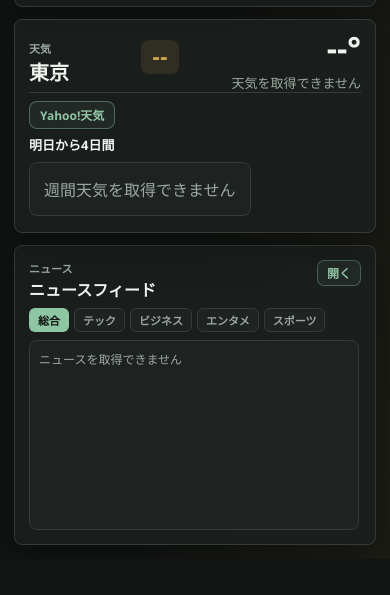
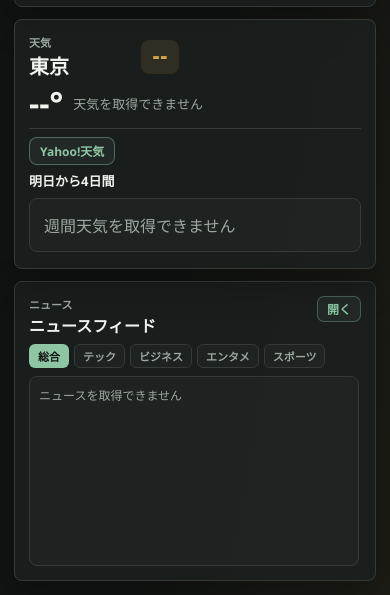
Before and after one commit to kazukittin/My_Homepage, a plain HTML site: page index.html in a window 390 px wide. Shown: the part 978-1573 px from the top of the page. Before the commit the page ends 1537 px from the top, so only its background shows below. Drawn offline with Linux system fonts and the light colour scheme; no server answers.

Commit message:
refactor: update weather card and weekly list layout with grid adjustments

```diff
--- a/index.html
+++ b/index.html
@@ -4,7 +4,7 @@
     <meta charset="utf-8">
     <meta name="viewport" content="width=device-width, initial-scale=1">
     <title>スタートページ</title>
-    <link rel="stylesheet" href="styles.css?v=20260618-header-layout">
+    <link rel="stylesheet" href="styles.css?v=20260618-weather-balance">
   </head>
   <body>
     <div class="app-shell">
--- a/styles.css
+++ b/styles.css
@@ -213,11 +213,21 @@ a {
 .weather-card {
   position: relative;
   display: grid;
-  grid-template-columns: minmax(150px, auto) minmax(0, 1fr);
-  column-gap: 10px;
-  row-gap: 0;
+  grid-template-columns: minmax(0, 1fr) auto;
+  column-gap: 18px;
+  row-gap: 10px;
   align-items: center;
   min-height: 70px;
+}
+
+.weather-card > .card-heading {
+  justify-content: flex-start;
+  align-items: center;
+  gap: 20px;
+}
+
+.weather-card > .card-heading > div {
+  min-width: 92px;
 }
 
 .search-panel {
@@ -294,7 +304,7 @@ a {
   display: flex;
   align-items: center;
   justify-content: end;
-  flex-wrap: wrap;
+  flex-wrap: nowrap;
   gap: 10px;
   margin-top: 0;
 }
@@ -351,10 +361,10 @@ a {
 }
 
 .weekly-weather-list {
-  display: flex;
+  display: grid;
+  grid-template-columns: repeat(4, minmax(0, 1fr));
   gap: 8px;
   margin-top: 8px;
-  overflow-x: auto;
   padding-bottom: 2px;
 }
 
@@ -1150,6 +1160,18 @@ a {
     padding: 0 10px;
   }
 
+  .weather-card {
+    grid-template-columns: 1fr;
+  }
+
+  .weather-main {
+    justify-content: flex-start;
+  }
+
+  .weekly-weather-list {
+    grid-template-columns: repeat(2, minmax(0, 1fr));
+  }
+
   .page-heading {
     display: grid;
   }
```
